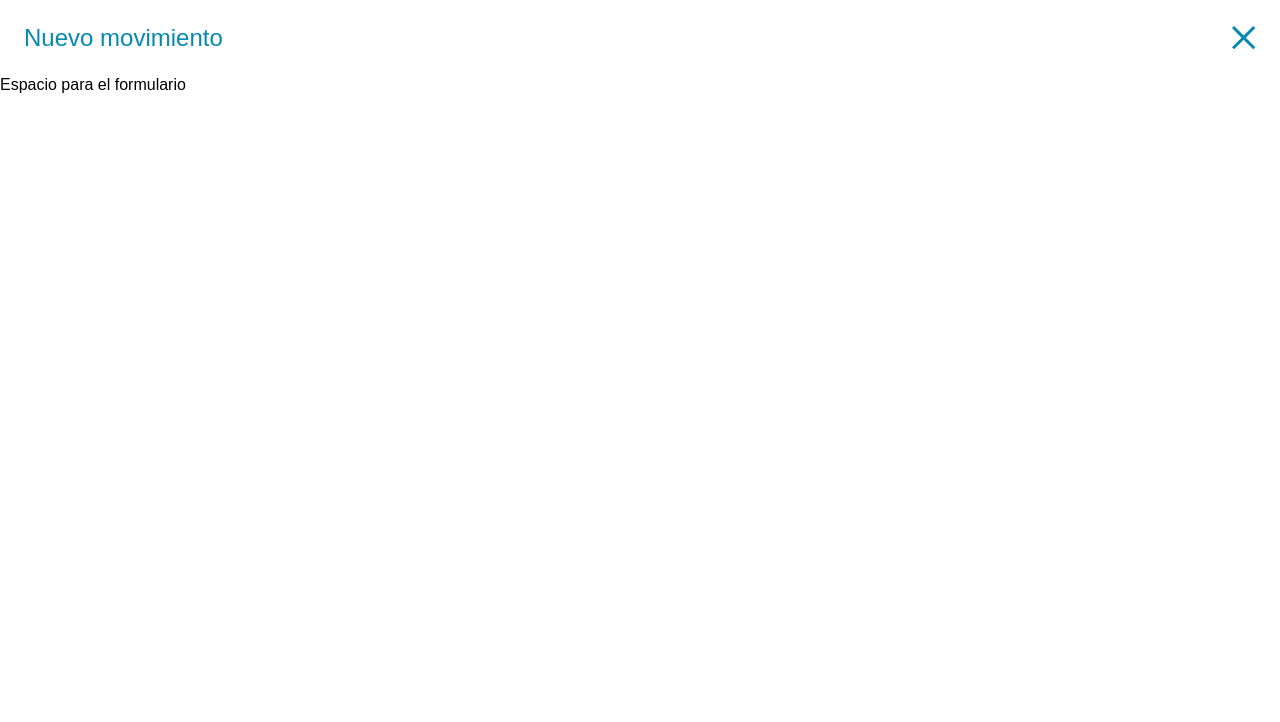
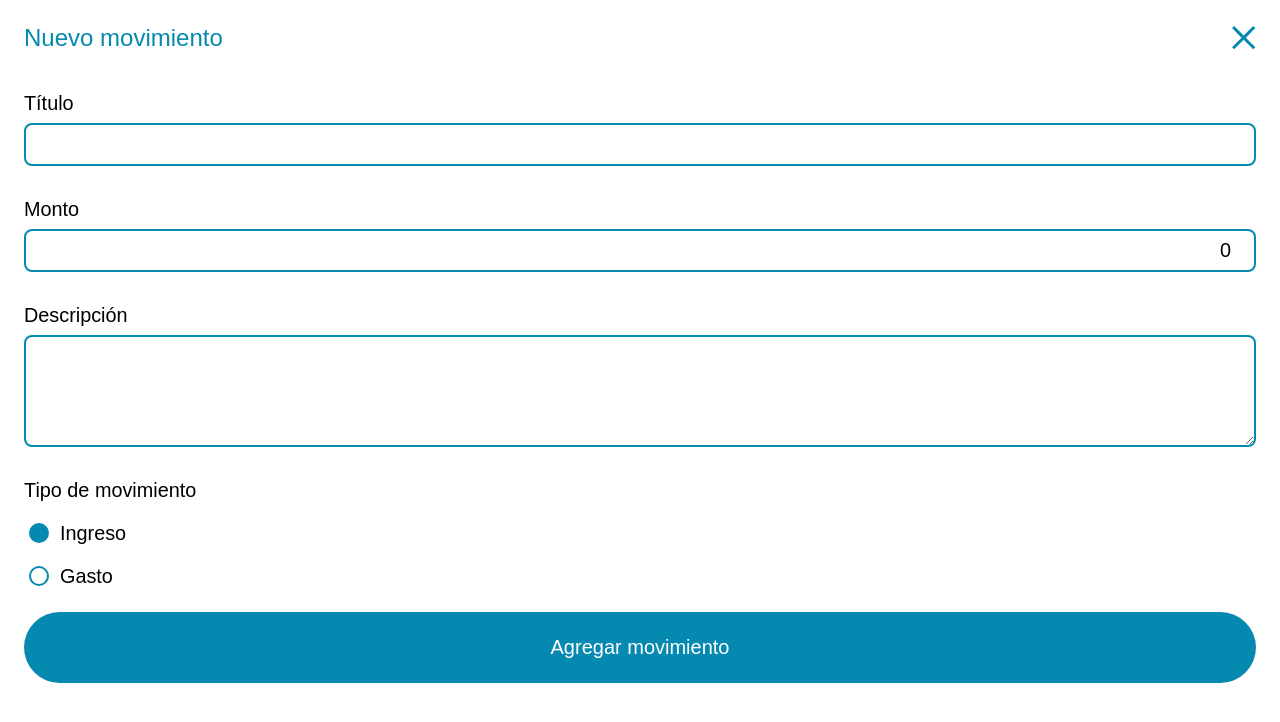
Before and after one commit to LMerino420/moneyflow, a Vue app: page / in a window 1280 px wide. Both pictures are taken after a click on the button "Agregar movimiento". Shown: the top 722 px of the page. Built offline with nearby package versions, Linux system fonts and the light colour scheme.

Commit message:
Formulario agregar movimiento

```diff
--- a/src/components/addmovement/ActionForm.vue
+++ b/src/components/addmovement/ActionForm.vue
@@ -1,7 +1,36 @@
 <template>
 	<button @click="showMod = true">Agregar movimiento</button>
 	<teleport to="#app">
-		<ModalForm v-show="showMod" @close="showMod = false"> Espacio para el formulario </ModalForm>
+		<ModalForm v-show="showMod" @close="showMod = false">
+			<form @submit.prevent="submit">
+				<div class="field">
+					<label> Título </label>
+					<input type="text" v-model="inpTitle" />
+				</div>
+				<div class="field">
+					<label> Monto </label>
+					<input type="number" v-model="inpAmount" />
+				</div>
+				<div class="field">
+					<label> Descripción </label>
+					<textarea rows="4" v-model="inpDescrip"></textarea>
+				</div>
+				<div class="field">
+					<label> Tipo de movimiento </label>
+					<label class="radio-label">
+						<input type="radio" v-model="movType" value="Ingreso" />
+						<span>Ingreso</span>
+					</label>
+					<label class="radio-label">
+						<input type="radio" v-model="movType" value="Gasto" />
+						<span>Gasto</span>
+					</label>
+				</div>
+				<div class="action">
+					<button>Agregar movimiento</button>
+				</div>
+			</form>
+		</ModalForm>
 	</teleport>
 </template>
 
@@ -10,6 +39,15 @@ import { ref } from "vue";
 import ModalForm from "./ModalForm.vue";
 
 const showMod = ref(false);
+
+const inpTitle = ref("");
+const inpAmount = ref(0);
+const inpDescrip = ref("");
+const movType = ref("Ingreso");
+
+const submit = () => {
+	showMod.value = !showMod.value;
+};
 </script>
 
 <style scoped>
```
